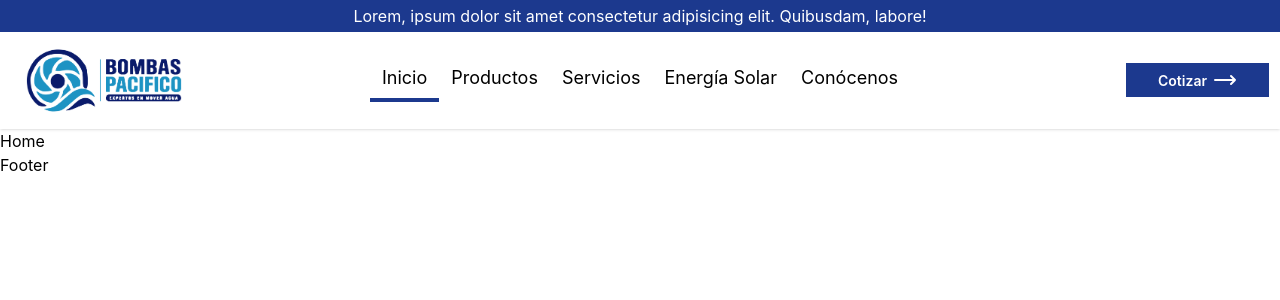
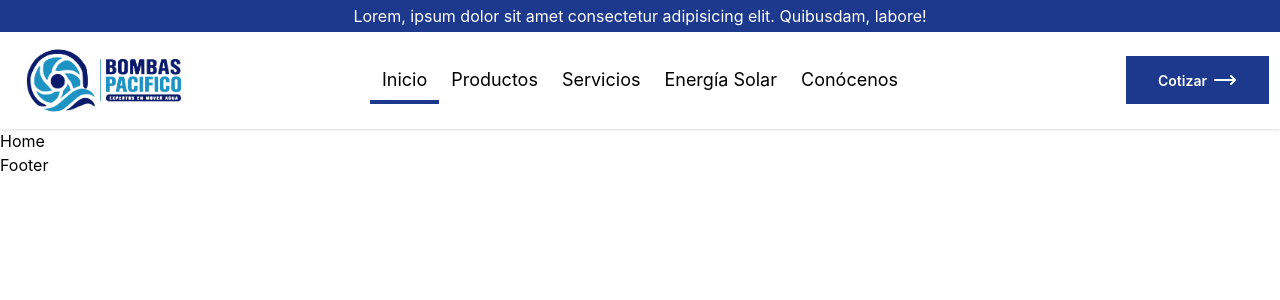
Before and after one commit to rafariass/cl.bombaspacifico, a React (Vite) app: page / in a window 1280 px wide. Shown: the top 300 px of the page. Built offline with nearby package versions, Linux system fonts and the light colour scheme.

Commit message:
fix: update visual styles of the navbar

```diff
--- a/src/components/layout/Navbar.jsx
+++ b/src/components/layout/Navbar.jsx
@@ -9,12 +9,12 @@ const navItems = [
 ]
 
 const getMobileLinkClasses = ({ isActive }) => `nav-link-mobile ${isActive ? 'bg-blue-900! text-white!' : ''}`
-const getDesktopLinkClasses = ({ isActive }) => `nav-link-desktop ${isActive ? 'border-blue-900!' : ''}`
+const getDesktopLinkClasses = ({ isActive }) => `nav-link-desktop ${isActive ? 'border-b-blue-900!' : ''}`
 
 const Navbar = () => {
   return (
     <div className='w-full shadow-sm'>
-      <p className='p-1 text-center text-white bg-blue-900'>
+      <p className='p-1 text-center text-white bg-blue-900 text-xs lg:text-base'>
         Lorem, ipsum dolor sit amet consectetur adipisicing elit. Quibusdam, labore!
       </p>
       <div className='container mx-auto'>
@@ -50,7 +50,7 @@ const Navbar = () => {
             </ul>
           </div>
           <div className='navbar-end'>
-            <button className='btn bg-blue-900 text-white px-8'>
+            <button className='btn bg-blue-900 text-white px-8 py-6'>
               Cotizar
               <svg className='hidden lg:flex' xmlns='http://www.w3.org/2000/svg' width='24' height='24' viewBox='0 0 24 24'>
                 <path fill='none' stroke='currentColor' strokeLinecap='round' strokeLinejoin='round' strokeWidth='2' d='M22 12H2m16 4l4-4l-4-4' />
--- a/src/main.css
+++ b/src/main.css
@@ -7,8 +7,8 @@
 
 @layer components {
   .nav-link-desktop {
-    @apply bg-none! border-b-4 border-white px-4 py-2 transition-colors text-lg;
-    @apply hover:bg-blue-900! hover:text-white! hover:border-blue-900!;
+    @apply bg-none! border-y-4 border-white px-4 py-2 transition-colors text-lg;
+    @apply hover:border-y-blue-900! hover:bg-blue-900! hover:text-white!;
   }
 
   .nav-link-mobile {
```
